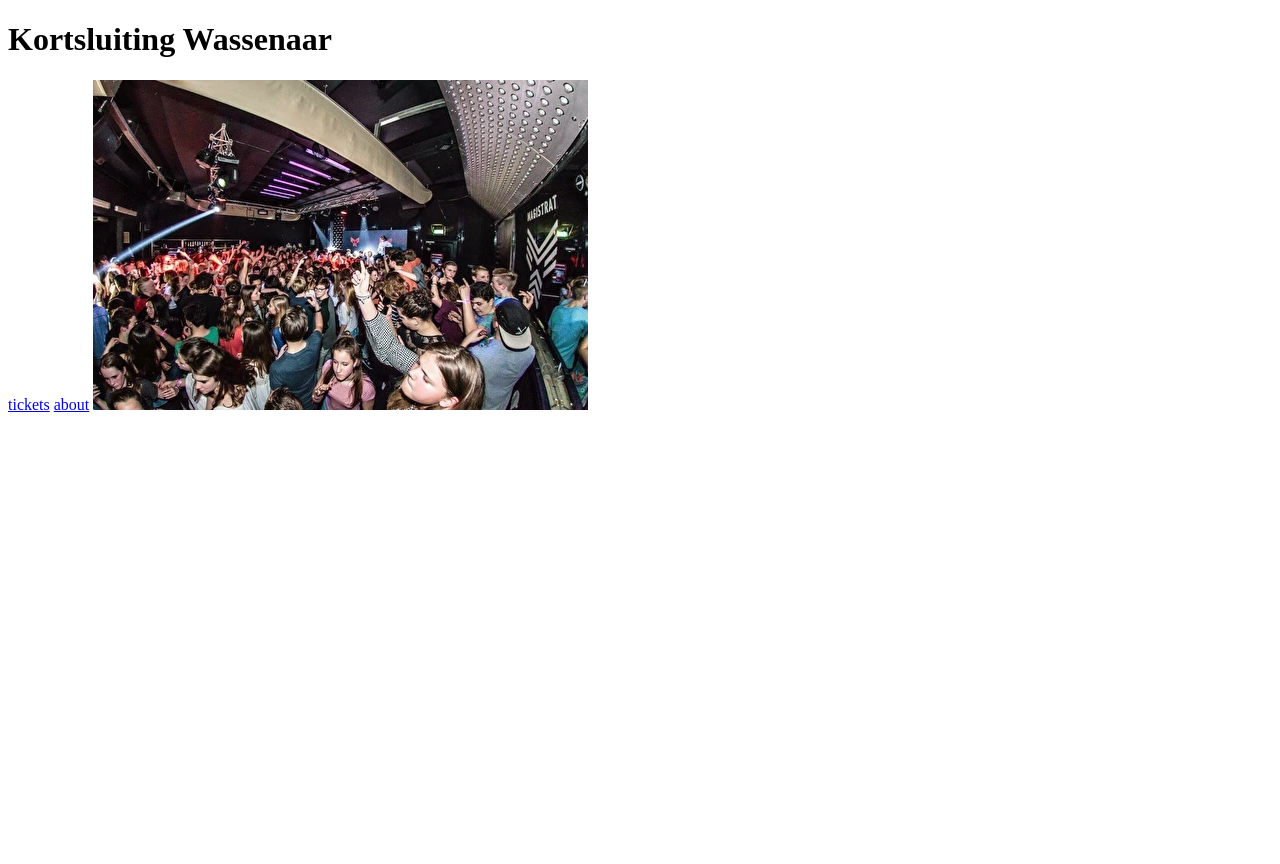
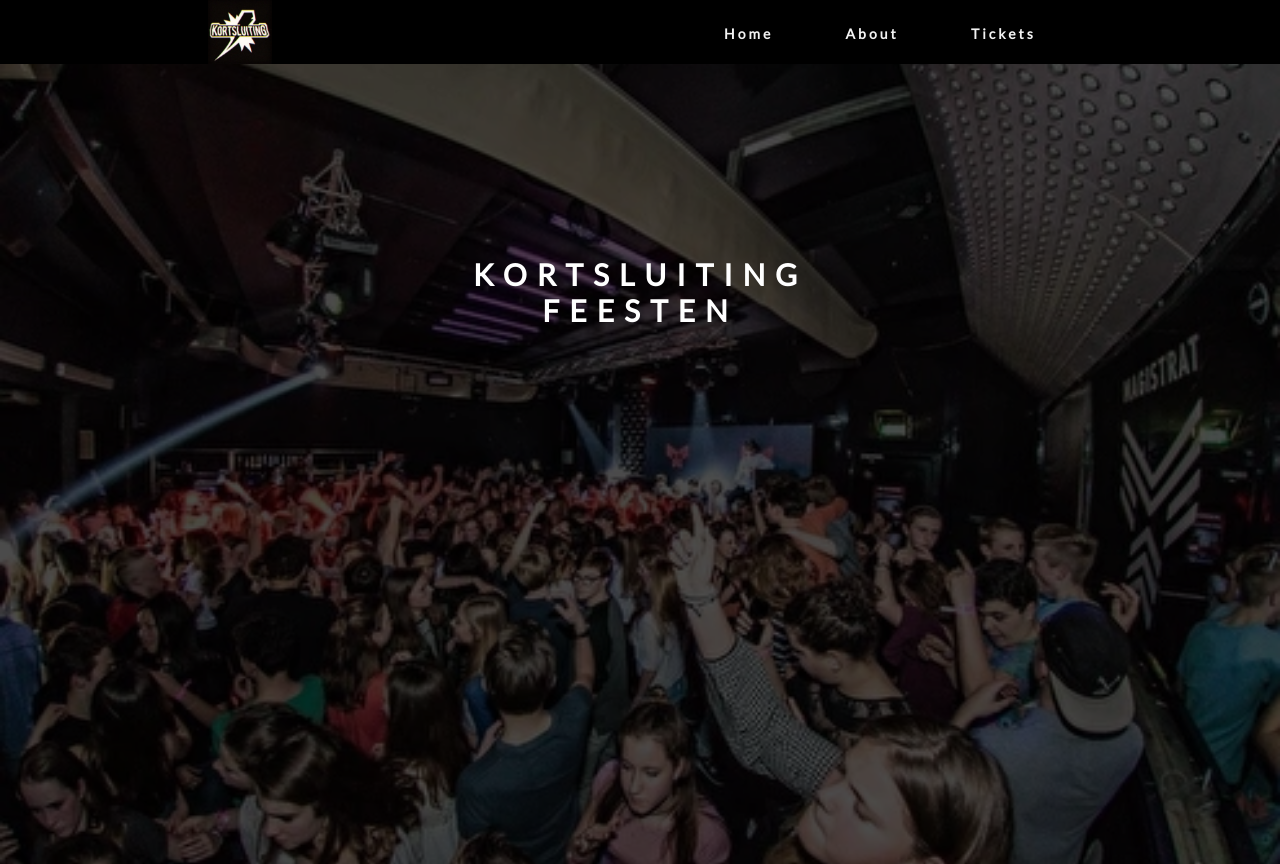
Before and after one commit to jerryw2005/Kortsluiting-Project, a Django app: page / in a window 1280 px wide. Before the commit the page ends 412 px from the top, so only its background shows below. Run offline with Django 3.2, Linux system fonts and the light colour scheme.

Commit message:
homepage ideetje (kan anders ofc)

```diff
--- /dev/null
+++ b/kortsluiting-project/mainpage/static/all.css
@@ -0,0 +1,156 @@
+@import url('https://fonts.googleapis.com/css2?family=Lato&display=swap');
+
+* {
+    font-family: 'Lato', sans-serif;
+    margin: 0px;
+    padding: 0px;
+    box-sizing: border-box;
+  }
+
+/*nav*/
+  nav {
+    display: flex;
+    justify-content: space-around;
+    align-items: center;
+    min-height: 8vh;
+    background-color: black;
+    z-index: 99;
+  }
+  .logo {
+    width: 8vh;
+    height: 8vh;
+    cursor: pointer;
+  }
+  .nav_links {
+    display: flex;
+    justify-content: space-around;
+    width: 30%;
+  }
+  .nav_links li {
+    list-style: none;
+  }
+  .nav_links a {
+    color: #f2f2f2;
+    text-decoration: none;
+    letter-spacing: 3px;
+    font-weight: bold;
+    font-size: 14px;
+  }
+  .nav_links a:hover {
+    transition: all 1s ease;
+    color: #0C1248;
+  }
+  .burger {
+    cursor: pointer;
+    display: none;
+  }
+  .burger div {
+    transition: all 0.3s ease;
+    width: 25px;
+    height: 3px;
+    background-color: #f2f2f2;
+    margin: 5px;
+  }
+
+  @media screen and (max-width: 1024px) {
+    .nav_links {
+      display: flex;
+      justify-content: space-around;
+      width: 60%;
+    }
+  }
+
+  @media screen and (max-width: 420px) {
+    body, html {
+      overflow-x: hidden;
+    }
+    html {
+      overflow-x: hidden;
+    }
+    .nav_links {
+      position: fixed;
+      background-color: #a6a6a6;
+      color: #f2f2f2;
+      position: absolute;
+      right: 0px;
+      height: 92vh;
+      top: 8vh;
+      display: flex;
+      flex-direction: column;
+      align-items: center;
+      width: 50%;
+      transform: translateX(100%);
+      transition: transform 0.5s ease-in;
+    }
+    .nav_links li {
+      opacity: 0;
+      color: #f2f2f2;
+    }
+    .burger {
+      display: block;
+    }
+  }
+
+  .nav-active {
+    transform: translateX(0%);
+  }
+
+  @keyframes navLinkFade {
+    from {
+      opacity: 0;
+      transform: translateX(50px);
+    }
+    to {
+      opacity: 1;
+      transform: translateX(0px);
+    }
+  }
+  .toggle .line1 {
+    transform: rotate(-45deg) translate(-5px, 6px);
+  }
+  .toggle .line2 {
+    opacity: 0;
+  }
+  .toggle .line3 {
+    transform: rotate(45deg) translate(-5px, -6px);
+  }
+
+/*home page*/
+.home-section {
+  min-height: 100vh;
+  background-image: url('feest.webp');
+  background-size: cover;
+  background-position: center;
+  position: relative;
+  z-index: 1;
+}
+.home-section:before {
+  content: '';
+  position: absolute;
+  box-sizing: border-box;
+  left: 0;
+  top: 0;
+  right: 0;
+  bottom: 0;
+  background-color: black;
+  opacity: 0.7;
+  z-index: -1;
+}
+.home-section .row {
+  min-height: 100vh;
+}
+.home-section .home-content {
+  flex: 0 0 100%;
+  max-width: 100%;
+  text-align: center;
+  position: relative;
+  padding-top: 15%;
+}
+.home-section .home-content  h1 {
+  font-size: 30px;
+  color: white;
+  margin: 0;
+  text-transform: uppercase;
+  font-weight: 900;
+  letter-spacing: 10px;
+}
--- a/kortsluiting-project/mainpage/templates/mainpage/home.html
+++ b/kortsluiting-project/mainpage/templates/mainpage/home.html
@@ -5,12 +5,33 @@
     <meta name="viewport" content="width=device-width, initial-scale=1.0">
     <title>Document</title>
     {% load static %}
-    <link rel="stylesheet" href="{% static 'main.css' %}">
+    <link rel="stylesheet" href="{% static 'all.css' %}">
 </head>
 <body>
-    <h1>Kortsluiting Wassenaar</h1>
-    <a href= "{% url 'tickets' %}">tickets</a>
-    <a href= "{% url 'about' %}">about</a>
-    <img src="../static/feest.webp" alt="couldnt load">
+    <nav>
+        <div class="logo">
+          <a href="{% url 'home' %}"><img class="logo" src="{% static '../static/kortsluiting.jpg' %}" alt="Cant load"></a>
+        </div>
+        <ul class="nav_links">
+          <li><a href="{% url 'home' %}">Home</a></li>
+          <li><a href="{% url 'about' %}">About</a></li>
+          <li><a href="{% url 'tickets' %}">Tickets</a></li>
+        </ul>
+        <div class="burger">
+          <div class="line1"></div>
+          <div class="line2"></div>
+          <div class="line3"></div>
+        </div>
+    </nav>
+    <section class="home-section">
+        <div class="container">
+          <div class="row align-items-center">
+            <div class="home-content">
+              <h1>kortsluiting</h1>
+              <h1>Feesten</h1>
+            </div>
+          </div>
+        </div>
+    </section>
 </body>
 </html>
```
Also changed, not shown: kortsluiting-project/mainpage/static/main.css (deleted).
